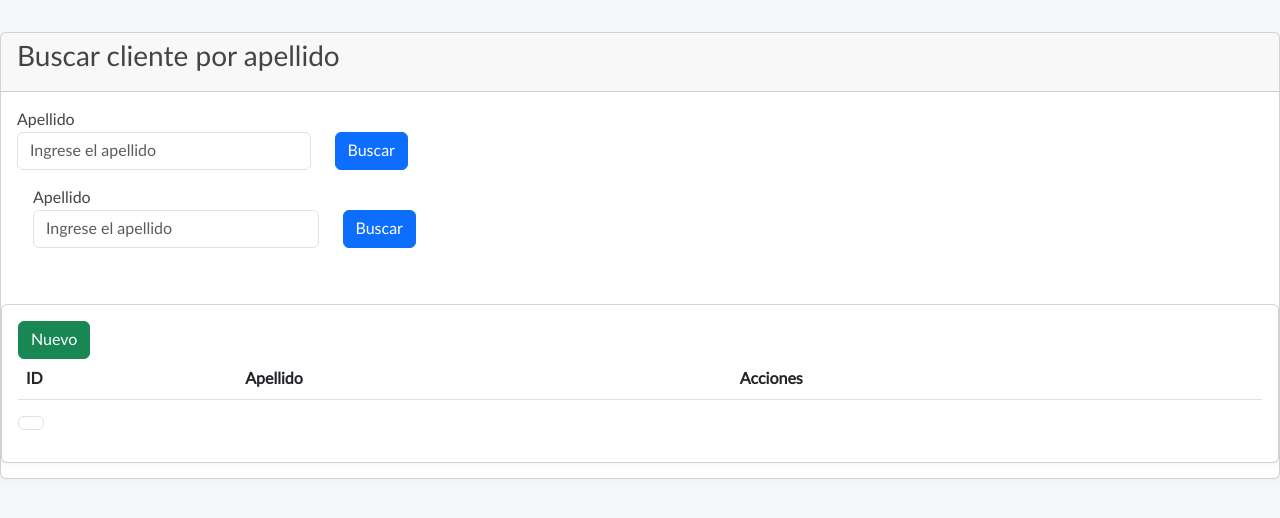
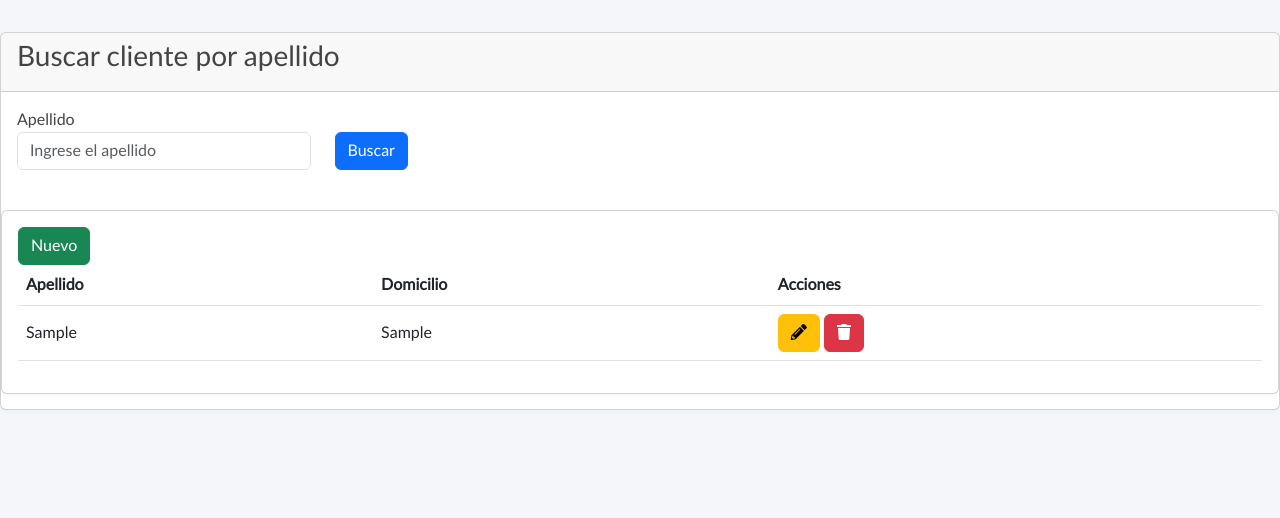
Before and after one commit to JereFassi/proyecto-django, a Django app: page /cliente/ in a window 1280 px wide. Shown: the part 153-671 px from the top of the page. Run offline with Django 3.2, Linux system fonts and the light colour scheme; tables that the repository leaves empty hold one stand-in row (values such as "Sample post"); lists and menus that the app fills with data are empty; some libraries are stand-ins or nearby versions.

Commit message:
prueba para busqueda y eliminar registro

```diff
--- a/PIG/integrador/models.py
+++ b/PIG/integrador/models.py
@@ -1,11 +1,14 @@
 from django.db import models
+from datetime import datetime
 
 # Create your models here.
 class Persona(models.Model):
     nombre = models.CharField(max_length=100,verbose_name='Nombre')
     apellido = models.CharField(max_length=100,verbose_name='Apellido')
+    domicilio = models.CharField(max_length=100,verbose_name='Domicilio')
     dni = models.IntegerField(verbose_name="DNI")
     email = models.EmailField(max_length=150)
+    baja=models.BooleanField(default=False)
 
     class Meta:
         abstract = True
@@ -18,10 +21,9 @@
     ]
     categoria = models.IntegerField(choices = CATEGORIA, verbose_name = 'Categoría')
     comision = models.IntegerField(null = True, verbose_name = 'Comisión de Venta')
-    baja = models.BooleanField(default = 0)
 
     def __str__(self):
-        return f"{self.legajo} - {self.apellido} {self.nombre}"
+        return f"{self.legajo} - {self.apellido}"
 
     def soft_delete(self):
         self.baja = True
@@ -45,10 +47,11 @@
     fecha_alta = models.DateField(verbose_name='Fecha de Alta')
     fecha_baja = models.DateField(null=True, blank=True)
     coordenada_domicilio = models.CharField(max_length=50, verbose_name='Coordenadas domicilio')
-    legajo=models.ForeignKey(Empleado, on_delete=models.CASCADE)
+    legajo=models.ForeignKey(Empleado, on_delete=models.CASCADE, verbose_name='Vendedor asignado')
+
 
     def __str__(self):
-        return f"{self.tipo_servicio} - {self.nombre} {self.apellido}"
+        return f"{self.apellido} - {self.domicilio}"
 
     def soft_delete(self):
         self.baja=True
@@ -57,3 +60,6 @@
     def restore(self):
         self.baja=False
         super().save()
+
+    class Meta():
+        verbose_name_plural = 'clientes'
--- a/PIG/integrador/urls.py
+++ b/PIG/integrador/urls.py
@@ -4,19 +4,19 @@
 
 urlpatterns = [
     path('', views.index, name='inicio'),
+    path('cliente/', views.cliente_index,name='cliente_index'),
+    path('cliente/nuevo/', views.cliente_nuevo,name='cliente_nuevo'),
+    path('cliente/editar/<int:id>', views.cliente_editar,name='cliente_editar'),
+    path('cliente/eliminar/<int:id>', views.cliente_eliminar,name='cliente_eliminar'),
     path('empleado/', views.empleado_index,name='empleado_index'),
     path('empleado/nuevo/', views.empleado_nuevo,name='empleado_nuevo'),
     path('empleado/editar/<int:id>', views.empleado_editar,name='empleado_editar'),
     path('empleado/eliminar/<int:id>', views.empleado_eliminar,name='empleado_eliminar'),
-    path('cliente/', views.cliente_index,name='cliente_index'),
-    path('cliente/nuevo/', views.cliente_nuevo,name='cliente_nuevo'),
-    path('cliente/editar/<int:id>', views.cliente_editar,name='cliente_editar'),
-    path('cliente/eliminar/<int:id>', views.cliente_eliminar,name='cliente_eliminar'),
-    path('clienteview/', views.SearchResultsList.as_view(),name='search_results'),
 
 
 
-    path('clientes/', views.clientes, name='cliente'),
+
+    path('clientes/', views.clientes, name='clientes'),
     path('domicilio/', views.domicilio, name='domicilio'),
     path('geo/', views.geo_localizacion, name='geo-localizacion'),
     path('contacto/', views.contacto, name='contacto'),
--- a/PIG/integrador/views.py
+++ b/PIG/integrador/views.py
@@ -27,7 +27,7 @@
 """
 def empleado_index(request):
     #queryset
-    empleado = Empleado.objects.filter(baja = False)
+    empleado = Empleado.objects.filter()
     return render(request,'integrador/empleado/index.html',{'empleado':empleado})
 
 def empleado_nuevo(request):
@@ -73,7 +73,7 @@
 
 def cliente_nuevo(request):
     if(request.method=='POST'):
-        formulario = ClienteForm(request.POST, request.FILES)
+        formulario = ClienteForm(request.POST)
         if formulario.is_valid():
             formulario.save()
             return redirect('cliente_index')
@@ -81,39 +81,38 @@
         formulario = ClienteForm()
     return render(request,'integrador/cliente/nuevo.html',{'form':formulario})
 
-def cliente_editar(request,id_cliente):
+def cliente_editar(request,id):
     try:
-        cliente = cliente.objects.get(pk=id_cliente)
-    except cliente.DoesNotExist:
+        cliente = Cliente.objects.get(pk = id)
+    except Cliente.DoesNotExist:
         return render(request,'error-404.html')
 
     if(request.method=='POST'):
-        formulario = ClienteForm(request.POST,instance=cliente)
+        formulario = ClienteForm(request.POST,instance = cliente)
         if formulario.is_valid():
             formulario.save()
             return redirect('cliente_index')
     else:
-        formulario = ClienteForm(instance=cliente)
+        formulario = ClienteForm(instance = cliente)
     return render(request,'integrador/cliente/editar.html',{'form':formulario})
 
-def cliente_eliminar(request,id_cliente):
+def cliente_eliminar(request,id):
     try:
-        cliente = cliente.objects.get(pk=id_cliente)
-    except cliente.DoesNotExist:
+        cliente = Cliente.objects.get(pk = id)
+    except Cliente.DoesNotExist:
         return render(request,'error-404.html')
     cliente.soft_delete()
     return redirect('cliente_index')
 
-class SearchResultsList(ListView):
-    model = Cliente
-    context_object_name = "apellido"
-    template_name = "integrador/cliente/index.html"
+def get_queryset(request):
+        queryset = request.GET.get("buscar")
+        cliente=Cliente.objects.filter(baja=False)
+        if queryset:
+            cliente=Cliente.objects.filter(
+                Q(apellido__icontains=queryset)
+            )
+        return render(request,'integrador/cliente/index.html',{'cliente':cliente})
 
-    def get_queryset(self):
-        query = self.request.GET.get("q")
-        return Cliente.objects.filter(
-            Q(apellido__icontains=query)
-        )
 
 logger = logging.getLogger(__name__)
 
--- a/PIG/templates/integrador/base_integrador.html
+++ b/PIG/templates/integrador/base_integrador.html
@@ -33,7 +33,7 @@
                     <a href="{% url 'inicio' %}"><i class="fas fa-home"></i> Nuestros Servicios</a>
                 </li>
                 <li>
-                    <a href="{% url 'cliente' %}"><i class="fas fa-file-alt"></i> Clientes </a>
+                    <a href="{% url 'clientes' %}"><i class="fas fa-file-alt"></i> Clientes </a>
                 </li>
 
                 <li>
--- a/PIG/templates/integrador/cliente/eliminar.html
+++ b/PIG/templates/integrador/cliente/eliminar.html
@@ -17,8 +17,8 @@
 <div class="card">
     <div class="card-header">Baja de cliente</div>
     <div class="card-body">
-        <form method="post">{% csrf_token %}
-            <p>Esta seguro que quiere eliminar al cliente?"{{ object.nombre }}"?</p>
+        <form method="get">{% csrf_token %}
+            <p>Esta seguro que quiere eliminar al cliente "{{ cliente.nombre }}"?</p>
             <input type="submit" value="Confirmar" class="btn btn-danger">
         </form>
 
--- a/PIG/templates/integrador/cliente/index.html
+++ b/PIG/templates/integrador/cliente/index.html
@@ -21,14 +21,14 @@
         <h3>Buscar cliente por apellido</h3>
     </div>
     <div class="card-body">
-        <form action="{% url 'search_results' %}" method="get">
+        <form action="" method="get">
             <div class="row">
                 <div class="col-3">
                     <div class="md-form mb-0">
                         <label for="name" class="">Apellido</label>
 
-                        <input type="search"
-                              name="q"
+                        <input type="text"
+                              name="buscar"
                               placeholder="Ingrese el apellido"
                               class="form-control">
                     </div>
@@ -37,65 +37,38 @@
                     <button class="btn btn-primary mt-4" type="submit">Buscar</button>
                 </div>
             </div>
-            <div class="card-body">
-                <form action="">
-                    <div class="row">
-                        <div class="col-3">
-                            <div class="md-form mb-0">
-                                <label for="name" class="">Apellido</label>
-                                <input type="text" id="apellido" name="apellido" placeholder="Ingrese el apellido" class="form-control">
-                            </div>
-                        </div>
-                        <div class="col-3 ">
-                            <button class="btn btn-primary mt-4">Buscar</button>
-                        </div>
-                    </div>
-                </form>
-            </div>
+        </form>
         </div>
         <br>
         <div class="card">
             <div class="card-body">
-                <a name="" id="" class="btn btn-success" href="{% url 'cliente_nuevo' %}" role="button"> <i class="fa-solid fa-circle-plus"></i> Nuevo</a>
+                <a name="" id="" class="btn btn-success" href="{% url 'cliente_nuevo' %}" role="button"> <i
+                        class="fa-solid fa-circle-plus"></i> Nuevo</a>
                 <!-- bs5-table-defaul -->
                 <table class="table">
                     <thead>
                         <tr>
-                            <th>ID</th>
                             <th>Apellido</th>
+                            <th>Domicilio</th>
                             <th>Acciones</th>
                         </tr>
                     </thead>
                     <tbody>
-                        {% for cliente in clientes %}
+                        {% for cliente in cliente %}
                         <tr>
-                            <td>{{cliente.id}}</td>
                             <td>{{cliente.apellido}}</td>
+                            <td>{{cliente.domicilio}}</td>
                             <td>
-                                <a href="{% url 'cliente_editar' empleado.id %}" title="Editar" class="btn btn-warning"><i class="fas fa-pencil"></i></a>
-                                <a href="{% url 'cliente_eliminar' empleado.id %}" title="Eliminar" class="btn btn-danger"><i class="fas fa-trash"></i></a>
+                                <a href="{% url 'cliente_editar' cliente.id %}" title="Editar" class="btn btn-warning"><i
+                                        class="fas fa-pencil-alt"></i></a>
+                                <a href="{% url 'cliente_eliminar' cliente.id %}" title="Eliminar" class="btn btn-danger"><i
+                                        class="fas fa-trash"></i></a>
                             </td>
                         </tr>
                         {% endfor %}
                     </tbody>
                 </table>
-                <nav aria-label="Page navigation example">
-                    <ul class="pagination">
-                        {% if page_obj.has_previous %}
-                        <li class="page-item"><a class="page-link" href="?page=1">&laquo;</a></li>
-                        <li class="page-item"><a class="page-link" href="?page={{ page_obj.previous_page_number }}">Ant.</a></li>
-                        {% endif %}
 
-                        <li class="page-item">
-                            <a class="page-link">{{ page_obj.number }}</a>
-                        </li>
-
-                        {% if page_obj.has_next %}
-                        <li class="page-item"><a class="page-link" href="?page={{ page_obj.next_page_number }}">Sig.</a></li>
-                        <li class="page-item"><a class="page-link" href="?page={{ page_obj.paginator.num_pages }}">&raquo;</a></li>
-                        {% endif %}
-                    </ul>
-                </nav>
             </div>
         </div>
     </div>
--- a/PIG/templates/integrador/empleado/eliminar.html
+++ b/PIG/templates/integrador/empleado/eliminar.html
@@ -18,7 +18,7 @@
     <div class="card-header">Baja de vendedor o supervisor</div>
     <div class="card-body">
         <form method="post">{% csrf_token %}
-            <p>Esta seguro que quiere eliminar al empleado?"{{ object.nombre }}"?</p>
+            <p>Esta seguro que quiere eliminar al empleado"{{ object.nombre }}"?</p>
             <input type="submit" value="Confirmar" class="btn btn-danger">
         </form>
 
```
Also changed, not shown: PIG/templates/integrador/empleado/index.html (+13 -26 lines), PIG/integrador/migrations/0001_initial.py, PIG/integrador/migrations/0002_alter_cliente_fecha_baja.py (deleted), PIG/integrador/migrations/0002_auto_20230525_0103.py (added), PIG/integrador/migrations/0003_alter_cliente_fecha_baja.py (deleted), PIG/integrador/migrations/0003_empleado_baja.py, PIG/integrador/migrations/0004_alter_cliente_fecha_baja.py (deleted).
